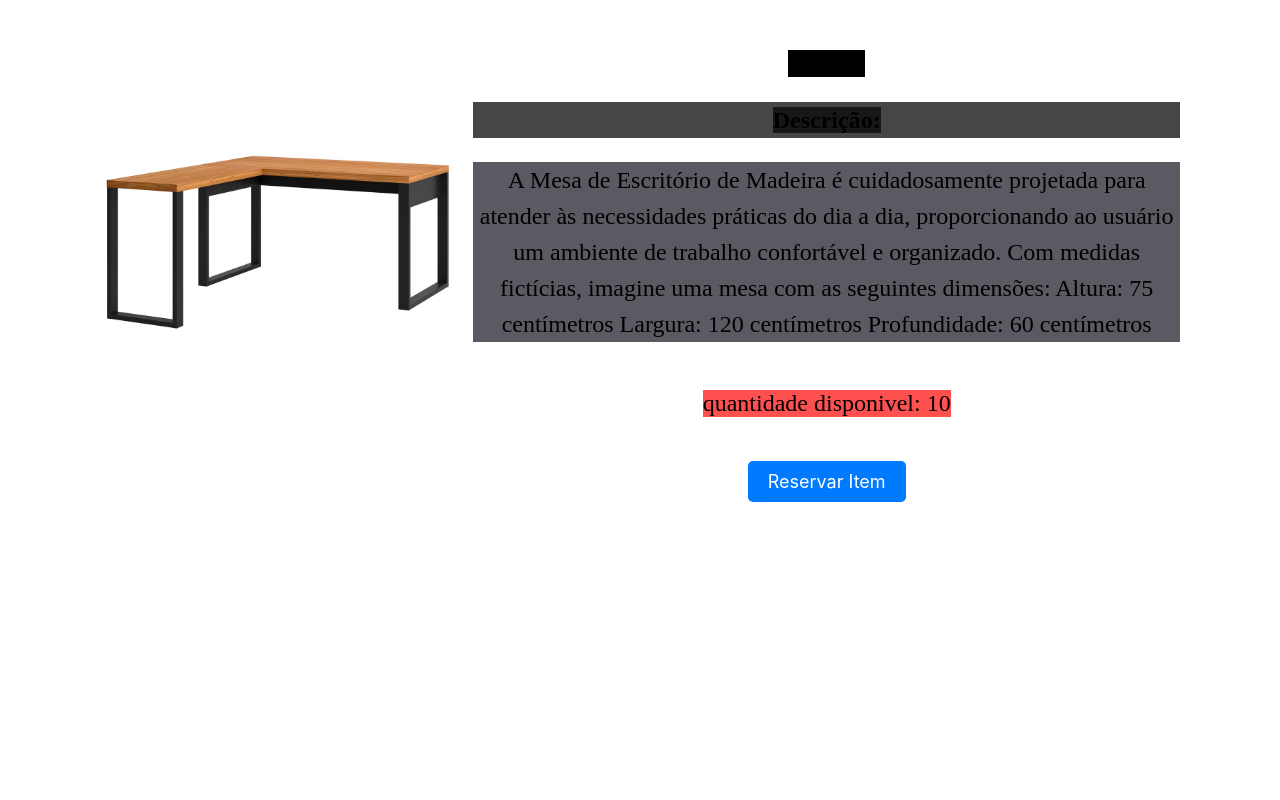
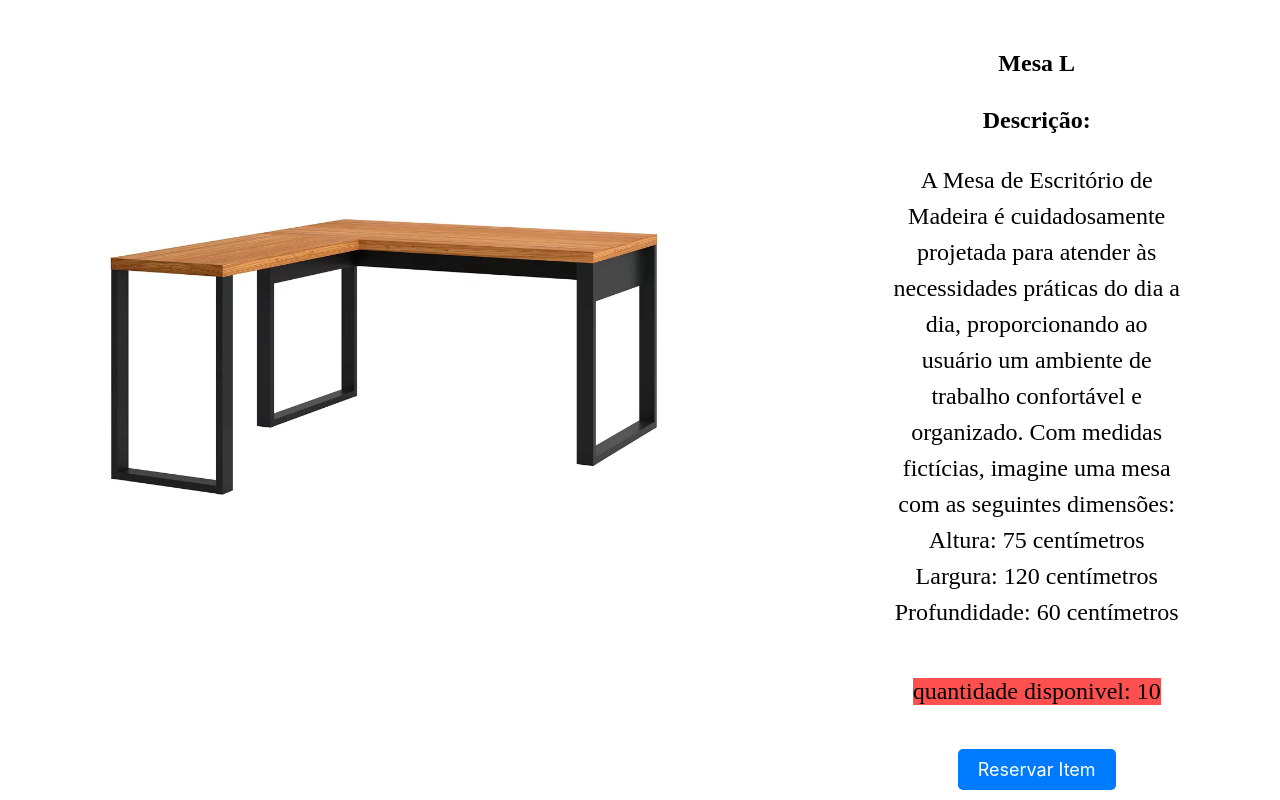
Before and after one commit to ViniciusSantoos/descmesal, a plain HTML site: page index.html in a window 1280 px wide. Drawn offline with Linux system fonts and the light colour scheme; a web font is replaced by a local one.

Commit message:
Update styles.css

```diff
--- a/styles.css
+++ b/styles.css
@@ -23,7 +23,7 @@ body {
 }
 
 .item-image img {
-    max-width: 99%;
+    max-width: 390%;
     height: auto;
 }
 
@@ -33,7 +33,7 @@ body {
     flex-direction: column;
     justify-content: flex-start; /* Alterado para alinhar a descrição no topo */
     align-items: center;
-    padding-left: 20px;
+    padding-left: 650px;
     font-family: Protest Riot;
     font-size: large;
 }
@@ -44,7 +44,7 @@ body {
     margin-bottom: 1px;
     font-family: Protest Riot;
     color: var(--cor);
-    background-color: #000000;
+
 }
 
 .item-description-container {
@@ -59,7 +59,7 @@ body {
     line-height: 1.5;
     font-family: Protest Riot;
     text-align: center;
-    background-color: #2e2c36c7;
+
 
 }
 
@@ -85,7 +85,7 @@ body {
     line-height: 1.5;
     font-family: Protest Riot;
     text-align: center;
-    background-color: #080808be;
+
 
 }
 
```
